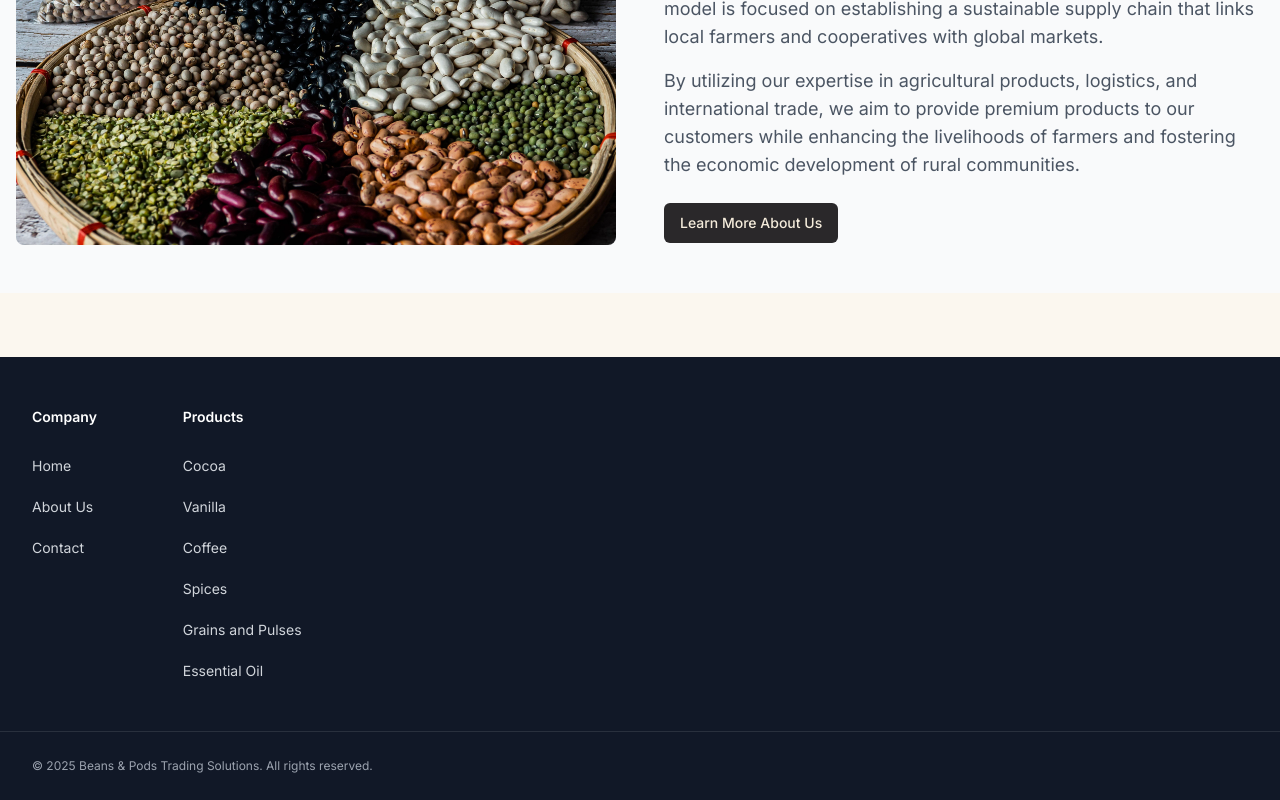
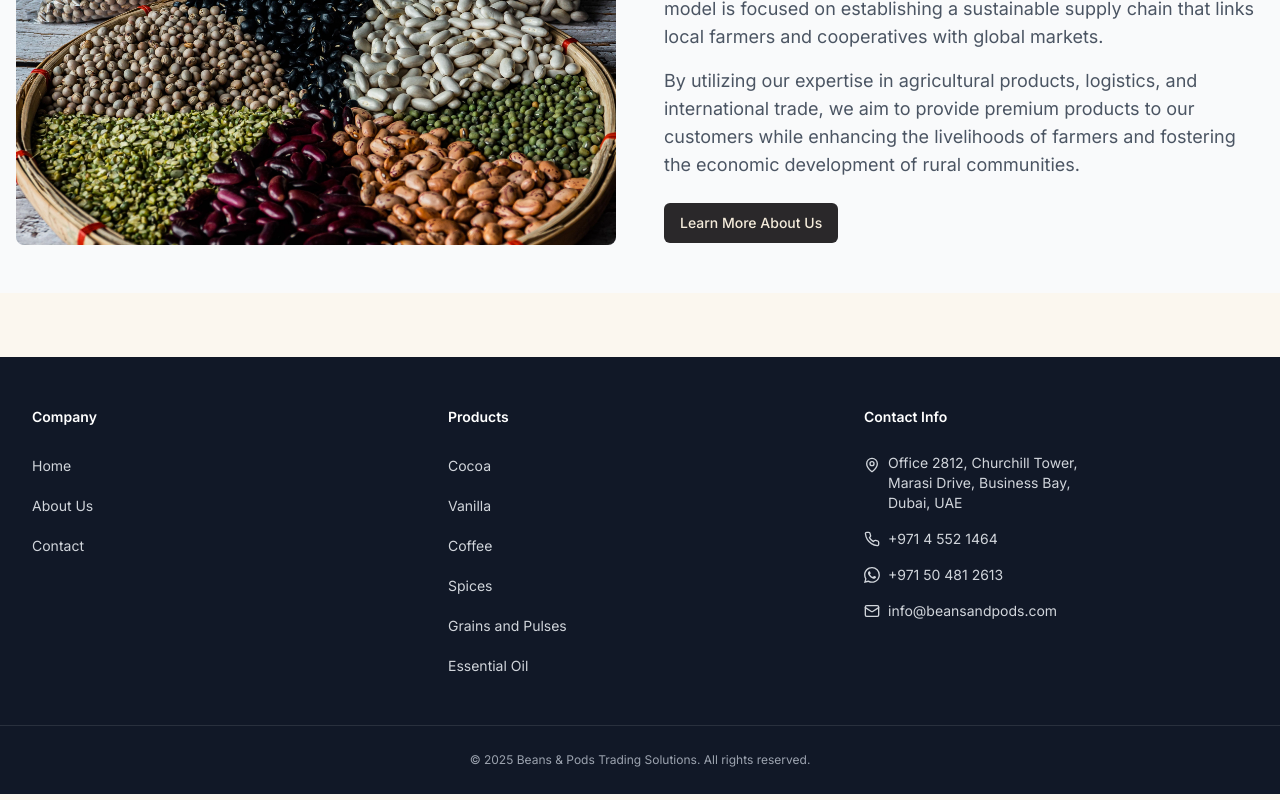
Before and after one commit to NiharGandhi/beans-and-pods, a Next.js app: page / in a window 1280 px wide. Shown: the part 2320-3120 px from the top of the page. Built offline with nearby package versions, Linux system fonts and the light colour scheme.

Commit message:
footer and metadata

```diff
--- a/app/layout.tsx
+++ b/app/layout.tsx
@@ -4,6 +4,7 @@ import { Inter } from "next/font/google"
 import "./globals.css"
 import Header from "@/components/header"
 import Footer from "@/components/footer"
+import Head from "next/head"
 
 const inter = Inter({ subsets: ["latin"] })
 
@@ -75,20 +76,48 @@ export default function RootLayout({
 }) {
   return (
     <html lang="en">
-      <head>
-        <link rel="icon" href="/favicon.ico" sizes="any" />
-        <script type="application/ld+json" dangerouslySetInnerHTML={{ __html: JSON.stringify({
-          "@context": "https://schema.org",
-          "@type": "Organization",
-          "name": "Beans and Pods Trading Solutions",
-          "url": "https://www.beansandpods.com",
-          "logo": "https://www.beansandpods.com/logo.png",
-          "sameAs": [
-            // Add your social profiles here
-          ],
-          "description": "Global supplier of premium cocoa beans, vanilla, spices, coffee, grains & pulses, and essential oils. B2B wholesale distributor based in Dubai."
-        }) }} />
-      </head>
+      <Head>
+        <script
+          type="application/ld+json"
+          dangerouslySetInnerHTML={{
+            __html: JSON.stringify({
+              "@context": "https://schema.org",
+              "@type": "LocalBusiness",
+              "name": "Beans & Pods Trading Solutions",
+              "image": "https://www.beansandpods.com/logo.png",
+              "@id": "https://www.beansandpods.com",
+              "url": "https://www.beansandpods.com",
+              "telephone": "+97145521464",
+              "email": "info@beansandpods.com",
+              "address": {
+                "@type": "PostalAddress",
+                "streetAddress": "Office 2812, Churchill Tower, Marasi Drive",
+                "addressLocality": "Business Bay",
+                "addressRegion": "Dubai",
+                "postalCode": "",
+                "addressCountry": "AE"
+              },
+              "geo": {
+                "@type": "GeoCoordinates",
+                "latitude": 25.1870,
+                "longitude": 55.2732
+              },
+              "openingHoursSpecification": {
+                "@type": "OpeningHoursSpecification",
+                "dayOfWeek": [
+                  "Monday",
+                  "Tuesday",
+                  "Wednesday",
+                  "Thursday",
+                  "Friday"
+                ],
+                "opens": "09:00",
+                "closes": "18:00"
+              },
+            })
+          }}
+        />
+      </Head>
       <body className={inter.className}>
         <div className="flex min-h-screen flex-col">
           <Header />
--- a/components/footer.tsx
+++ b/components/footer.tsx
@@ -1,88 +1,69 @@
 import Link from "next/link"
-import { Facebook, Instagram, Linkedin, Twitter } from "lucide-react"
+import { Facebook, Instagram, Linkedin, Twitter, MapPin, Phone, Mail } from "lucide-react"
+import { BsWhatsapp } from "react-icons/bs"
 import { productCategories } from '@/lib/constants';
 
 export default function Footer() {
   return (
     <footer className="bg-gray-900 text-white">
-      <div className="mx-auto max-w-7xl px-6 py-12 md:flex md:items-center md:justify-between lg:px-8">
-        <div className="grid grid-cols-1 gap-8 md:grid-cols-3">
+      <div className="mx-auto max-w-7xl px-6 py-12 md:flex md:justify-between lg:px-8">
+        <div className="grid grid-cols-1 gap-8 md:grid-cols-3 w-full">
+          {/* Company Info */}
           <div>
             <h3 className="text-sm font-semibold leading-6 text-white">Company</h3>
-            <ul role="list" className="mt-6 space-y-4">
-              <li>
-                <Link href="/" className="text-sm leading-6 text-gray-300 hover:text-white">
-                  Home
-                </Link>
-              </li>
-              <li>
-                <Link href="/about" className="text-sm leading-6 text-gray-300 hover:text-white">
-                  About Us
-                </Link>
-              </li>
-              <li>
-                <Link href="/contact" className="text-sm leading-6 text-gray-300 hover:text-white">
-                  Contact
-                </Link>
-              </li>
+            <ul className="mt-6 space-y-4">
+              <li><Link href="/" className="text-sm text-gray-300 hover:text-white">Home</Link></li>
+              <li><Link href="/about" className="text-sm text-gray-300 hover:text-white">About Us</Link></li>
+              <li><Link href="/contact" className="text-sm text-gray-300 hover:text-white">Contact</Link></li>
             </ul>
           </div>
+
+          {/* Product Links */}
           <div>
             <h3 className="text-sm font-semibold leading-6 text-white">Products</h3>
-            <ul role="list" className="mt-6 space-y-4">
+            <ul className="mt-6 space-y-4">
               {productCategories.map((category) => (
                 <li key={category.slug}>
-                  <Link
-                    href={`/products/${category.slug}`}
-                    className="text-sm leading-6 text-gray-300 hover:text-white"
-                  >
+                  <Link href={`/products/${category.slug}`} className="text-sm text-gray-300 hover:text-white">
                     {category.name}
                   </Link>
                 </li>
               ))}
             </ul>
           </div>
-          {/* <div>
-            <h3 className="text-sm font-semibold leading-6 text-white">Legal</h3>
-            <ul role="list" className="mt-6 space-y-4">
-              <li>
-                <Link href="/privacy" className="text-sm leading-6 text-gray-300 hover:text-white">
-                  Privacy Policy
-                </Link>
+
+          {/* Contact Info */}
+          <div>
+            <h3 className="text-sm font-semibold leading-6 text-white">Contact Info</h3>
+            <ul className="mt-6 space-y-4 text-sm text-gray-300">
+              <li className="flex items-start gap-2">
+                <MapPin className="h-4 w-4 mt-1" />
+                <span>
+                  Office 2812, Churchill Tower, <br />
+                  Marasi Drive, Business Bay, <br />
+                  Dubai, UAE
+                </span>
               </li>
-              <li>
-                <Link href="/terms" className="text-sm leading-6 text-gray-300 hover:text-white">
-                  Terms of Service
-                </Link>
+              <li className="flex items-center gap-2">
+                <Phone className="h-4 w-4" />
+                <a href="tel:+97145521464" className="hover:text-white">+971 4 552 1464</a>
+              </li>
+              <li className="flex items-center gap-2">
+                <BsWhatsapp className="h-4 w-4" />
+                <a href="https://wa.me/971504812613" className="hover:text-white">+971 50 481 2613</a>
+              </li>
+              <li className="flex items-center gap-2">
+                <Mail className="h-4 w-4" />
+                <a href="mailto:info@beansandpods.com" className="hover:text-white">info@beansandpods.com</a>
               </li>
             </ul>
-          </div> */}
+          </div>
         </div>
       </div>
 
       <div className="mx-auto max-w-7xl px-6 py-6 md:flex md:items-center md:justify-between lg:px-8 border-t border-white/10">
-        {/* <div className="flex justify-center space-x-6 md:order-2">
-          <Link href="#" className="text-gray-400 hover:text-gray-300">
-            <span className="sr-only">Facebook</span>
-            <Facebook className="h-5 w-5" />
-          </Link>
-          <Link href="#" className="text-gray-400 hover:text-gray-300">
-            <span className="sr-only">Instagram</span>
-            <Instagram className="h-5 w-5" />
-          </Link>
-          <Link href="#" className="text-gray-400 hover:text-gray-300">
-            <span className="sr-only">Twitter</span>
-            <Twitter className="h-5 w-5" />
-          </Link>
-          <Link href="#" className="text-gray-400 hover:text-gray-300">
-            <span className="sr-only">LinkedIn</span>
-            <Linkedin className="h-5 w-5" />
-          </Link>
-        </div> */}
-        <div className="mt-8 md:order-1 md:mt-0">
-          <p className="text-center text-xs leading-5 text-gray-400">
-            &copy; {new Date().getFullYear()} Beans & Pods Trading Solutions. All rights reserved.
-          </p>
+        <div className="text-center text-xs leading-5 text-gray-400 w-full">
+          &copy; {new Date().getFullYear()} Beans & Pods Trading Solutions. All rights reserved.
         </div>
       </div>
     </footer>
```
